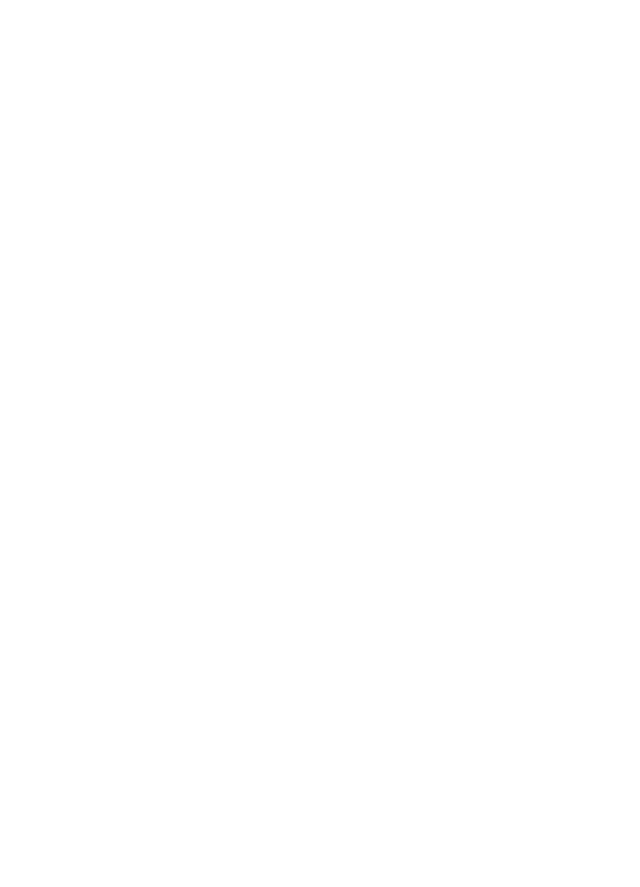
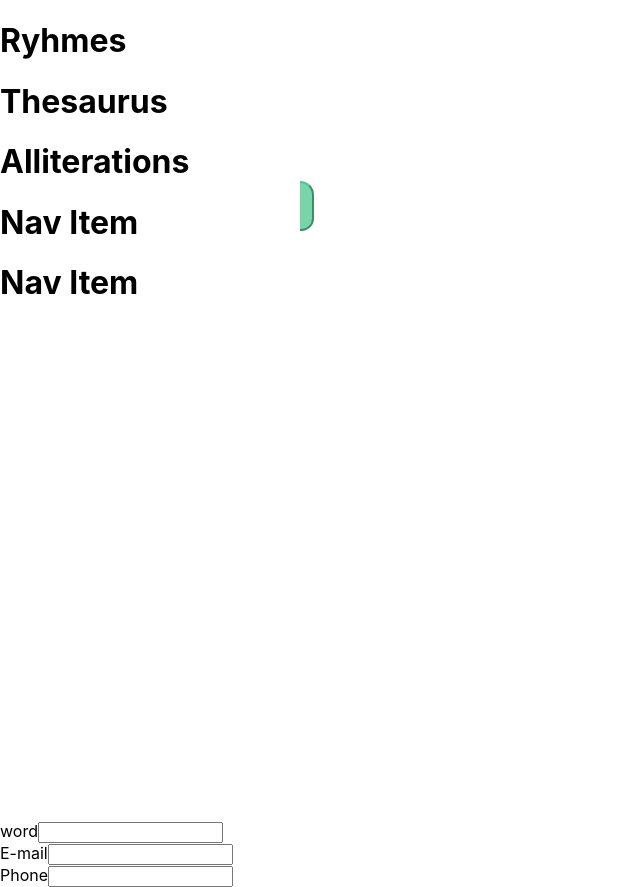
Before and after one commit to eemontemayor/Lyrique-client, a React (Create React App) app: page / in a window 1280 px wide. Shown: the whole page, without its empty margins (0-640 px from the left). Before the commit the page ends 800 px from the top, so only its background shows below. Built offline with nearby package versions, Linux system fonts and the light colour scheme.

Commit message:
added basic sidebar and input form

```diff
--- a/src/App.js
+++ b/src/App.js
@@ -1,11 +1,80 @@
 import React from 'react';
+import {Sidebar} from './components/Sidebar/Sidebar'
+import UserContext from './context/user-context';
+class App extends React.Component {
 
-function App() {
+handleChange =(e)=>{
+
+
+  this.setState({
+    [e.target.name]:e.target.value
+
+  },()=>{
+
+    console.log(this.state)
+  }
+  )
+
+
+}
+
+
+  render(){
   return (
+
+    <div className = 'App'>
+  {/* <UserContext.Provider value ={{word}}> */}
+
+    <Sidebar width={300} height={"100vh"}>
+          <h1>Ryhmes</h1>
+          <h1>Thesaurus</h1>
+          <h1>Alliterations</h1>
+          <h1>Nav Item</h1>
+          <h1>Nav Item</h1>
+        </Sidebar>
+
     <main className='App'>
-      {/* content goes here */}
+
+
+
+    <div className="word-form">
+
+  <div className="field">
+    <label>
+      word
+      <input
+      name='word'
+        type="text"
+
+        onChange={this.handleChange} />
+    </label>
+  </div>
+  <div className="field">
+    <label>
+      E-mail
+      <input
+        type="text"
+
+        onChange={this.handleChange} />    </label>
+  </div>
+  <div className="field">
+    <label>
+      Phone
+      <input
+        type="text"
+
+        onChange={this.handleChange} />    </label>
+  </div>
+</div>
+
+
+
+
     </main>
+  {/* </UserContext.Provider> */}
+    </div>
   );
+}
 }
 
 export default App;
--- /dev/null
+++ b/src/components/Sidebar/Sidebar.css
@@ -0,0 +1,17 @@
+.side-bar{
+    transition: 1s ease
+
+}
+
+.toggle-menu {
+    height: 50px;
+    border-top-right-radius: 10rem;
+    border-bottom-right-radius: 9rem;
+    width: 10px;
+    position: absolute;
+    outline: none;
+    z-index: 1;
+    background-color: rgba(64, 194, 133, 0.693);
+    border-color: rgba(64, 194, 133, 0.693);
+    border-left: 0;
+}
--- /dev/null
+++ b/src/components/Sidebar/Sidebar.js
@@ -0,0 +1,39 @@
+import "./Sidebar.css";
+import React from "react";
+
+export const Sidebar = ({ width, height, children }) => {
+  const [xPosition, setX] = React.useState(-width);
+
+  const toggleMenu = () => {
+    if (xPosition < 0) {
+      setX(0);
+    } else {
+      setX(-width);
+    }
+  };
+
+  React.useEffect(() => {
+    setX(0);
+  }, []);
+  return (
+    <React.Fragment>
+      <div
+        className="side-bar"
+        style={{
+          transform: `translatex(${xPosition}px)`,
+          width: width,
+          minHeight: height
+        }}
+      >
+        <button
+          onClick={() => toggleMenu()}
+          className="toggle-menu"
+          style={{
+            transform: `translate(${width}px, 20vh)`
+          }}
+        ></button>
+        <div className="content">{children}</div>
+      </div>
+    </React.Fragment>
+  );
+};
--- /dev/null
+++ b/src/context/user-context.js
@@ -0,0 +1,13 @@
+import {createContext} from 'react';
+
+
+const UserContext = createContext({
+    word:'',
+    lyrics:[],
+
+
+    sayHello:()=>{console.log('hello')}
+
+})
+
+export default UserContext;
```
Also changed, not shown: src/services/word-services.js (added).
